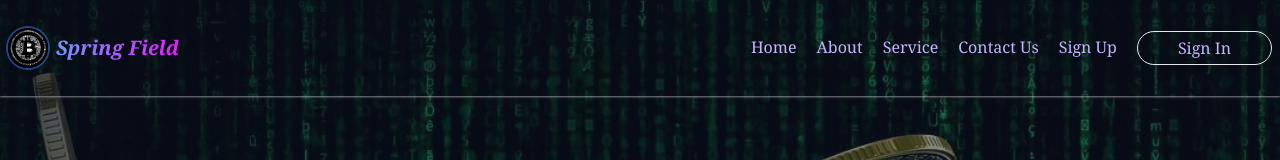
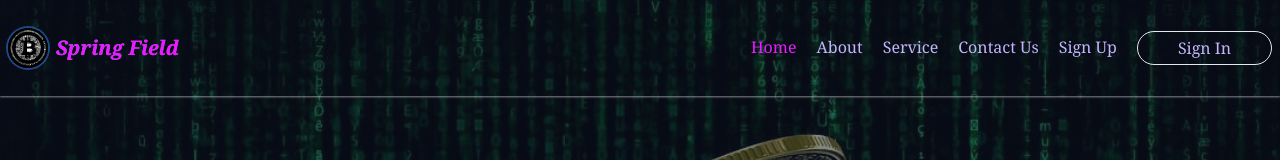
Before and after one commit to EbubeIreneaus/S, a Nuxt app: page / in a window 1280 px wide. Shown: the top 160 px of the page. Built offline with nearby package versions, Linux system fonts and the light colour scheme.

Commit message:
modifying pages to display content3

```diff
--- a/layouts/db.vue
+++ b/layouts/db.vue
@@ -75,8 +75,8 @@ const toogleSidebar = () => {
                 <div class="flex  w-full gap-3 mt-5 mx-3">
                     <img src="~/assets/img/db-user.png" alt="" class="h-10 w-10 rounded-full">
                     <div>
-                        <p class="capitalize font-semibold">Okigwe Ebube</p>
-                        <small>Ireneaus</small>
+                        <p class="capitalize font-semibold">{{account.profile.user.first_name}} {{ account.profile.user.last_name }}</p>
+                        <small>{{account.profile.user.username}}</small>
                     </div>
                 </div>
                 <div>
--- a/layouts/default.vue
+++ b/layouts/default.vue
@@ -149,5 +149,9 @@ onMounted(() => { });
 </template>
 
 <style lang="scss" scoped>
-
+header{
+    .router-link-active{
+        color: rgb(232 28 255);
+    }
+}
 </style>
--- a/pages/index.vue
+++ b/pages/index.vue
@@ -4,7 +4,7 @@
 
 <template>
    <div class="main">
-        <div class="bg-[url('~/assets/img/btc-bg.jpg')] relative bg-cover  h-screen w-screen before:w-full before:h-full before:absolute
+        <div class="bg-[url('~/assets/img/btc-bg.jpg')] relative bg-cover bg-center h-screen w-screen before:w-full before:h-full before:absolute
         before:bg-slate-900/50 before:z-0">
             <div class="absolute z-50 top-1/3 left-5 sm:top-1/2 sm:left-40 text-white text-left">
                 <small class="text-violet-300 text-base">Assured, Secure &amp; Private</small>
```
